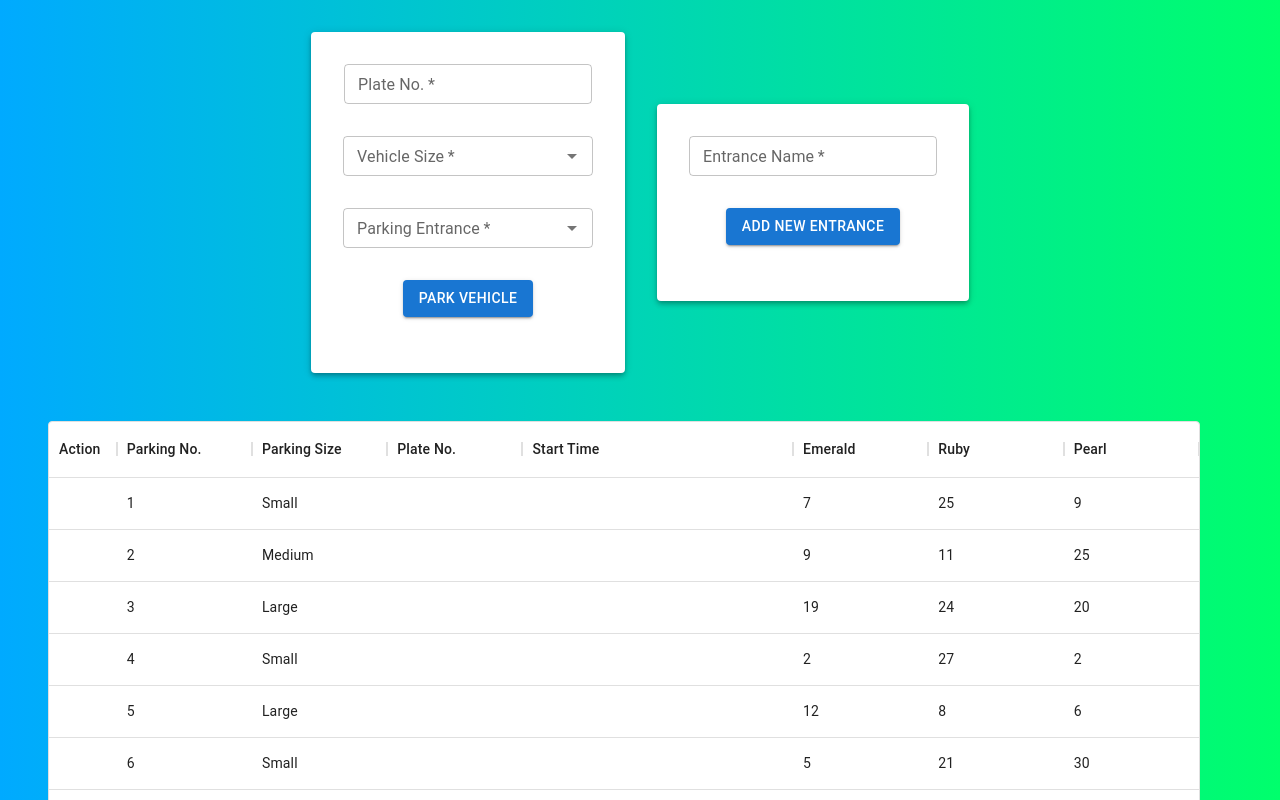
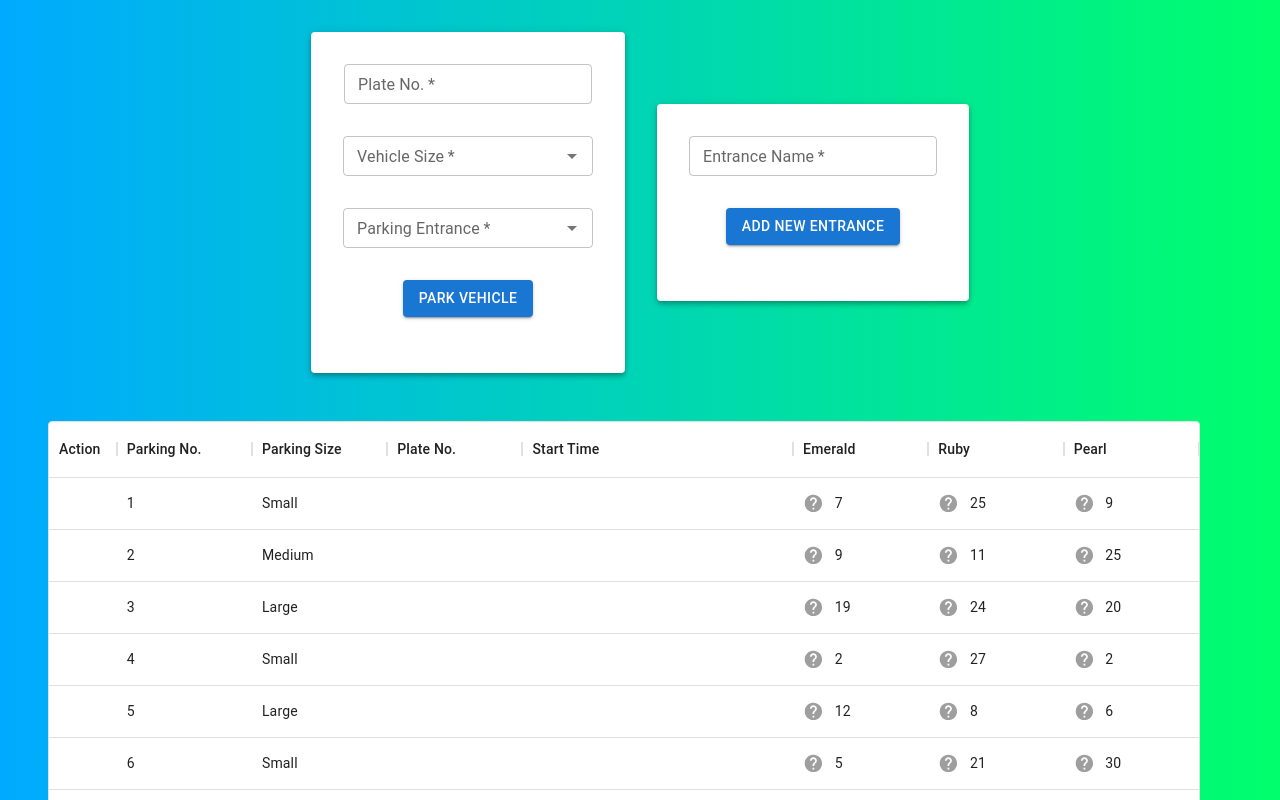
Before and after one commit to jove0610/parking-system, a React (Create React App) app: page / in a window 1280 px wide. Shown: the top 800 px of the page. Built offline with nearby package versions, Linux system fonts and the light colour scheme.

Commit message:
add tooltip on distance columns

```diff
--- a/src/components/ParkingSpotsTable/index.jsx
+++ b/src/components/ParkingSpotsTable/index.jsx
@@ -4,8 +4,9 @@ import { useSelector, useDispatch } from 'react-redux';
 import dayjs from 'dayjs';
 
 import { IconButton, Tooltip } from '@mui/material';
-import { red } from '@mui/material/colors';
+import { grey, red } from '@mui/material/colors';
 import RemoveCircleIcon from '@mui/icons-material/RemoveCircle';
+import HelpIcon from '@mui/icons-material/Help';
 
 import { getParkingEntrance } from '../../redux/parkingEntranceSlice';
 import { getParkingSpots, unpark } from '../../redux/parkingSpotsSlice';
@@ -100,6 +101,15 @@ function ParkingSpotsTable() {
         field: String(item.id),
         headerName: item.label,
         flex: 1,
+        renderCell: (params) => (
+          <>
+            <Tooltip title="Distance from the entrance." arrow>
+              <HelpIcon sx={{ color: grey[500], fontSize: '1.3rem' }} />
+            </Tooltip>
+            &nbsp; &nbsp;
+            {params.value}
+          </>
+        ),
       });
     });
 
```
